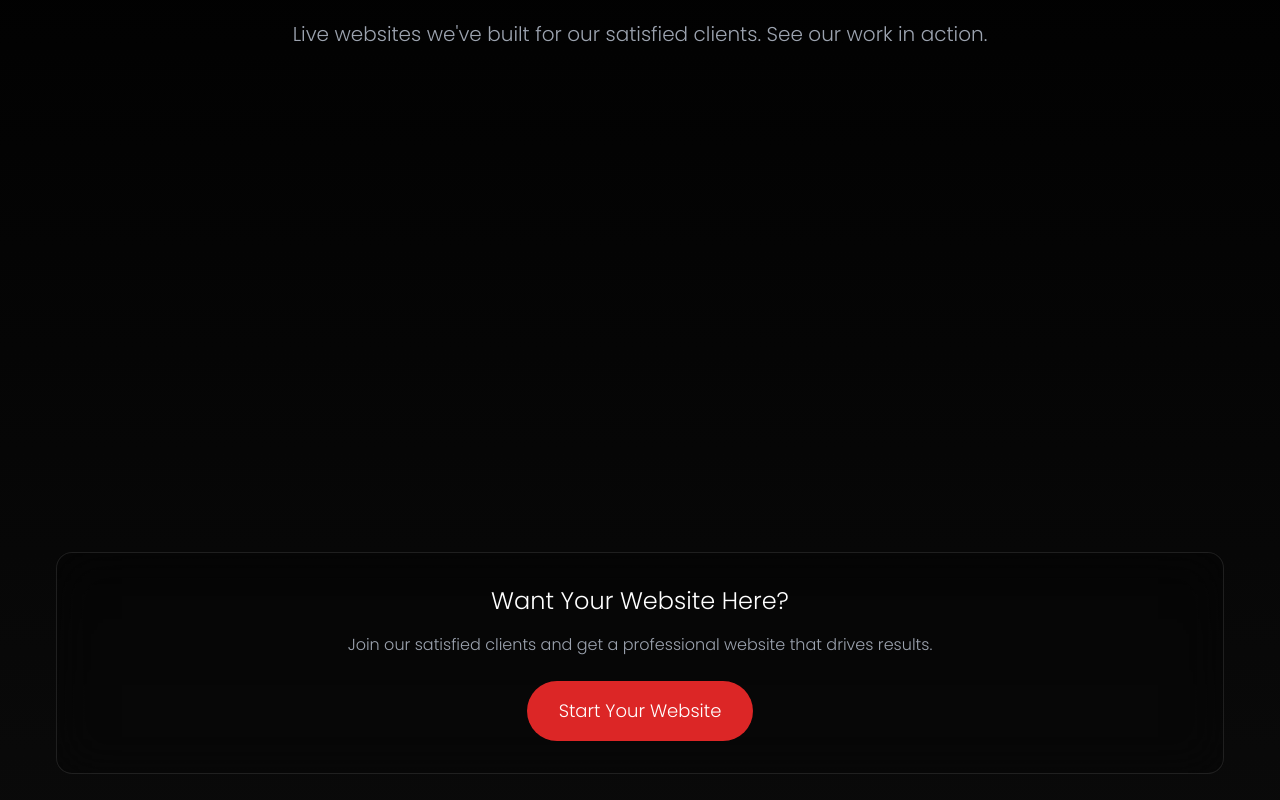
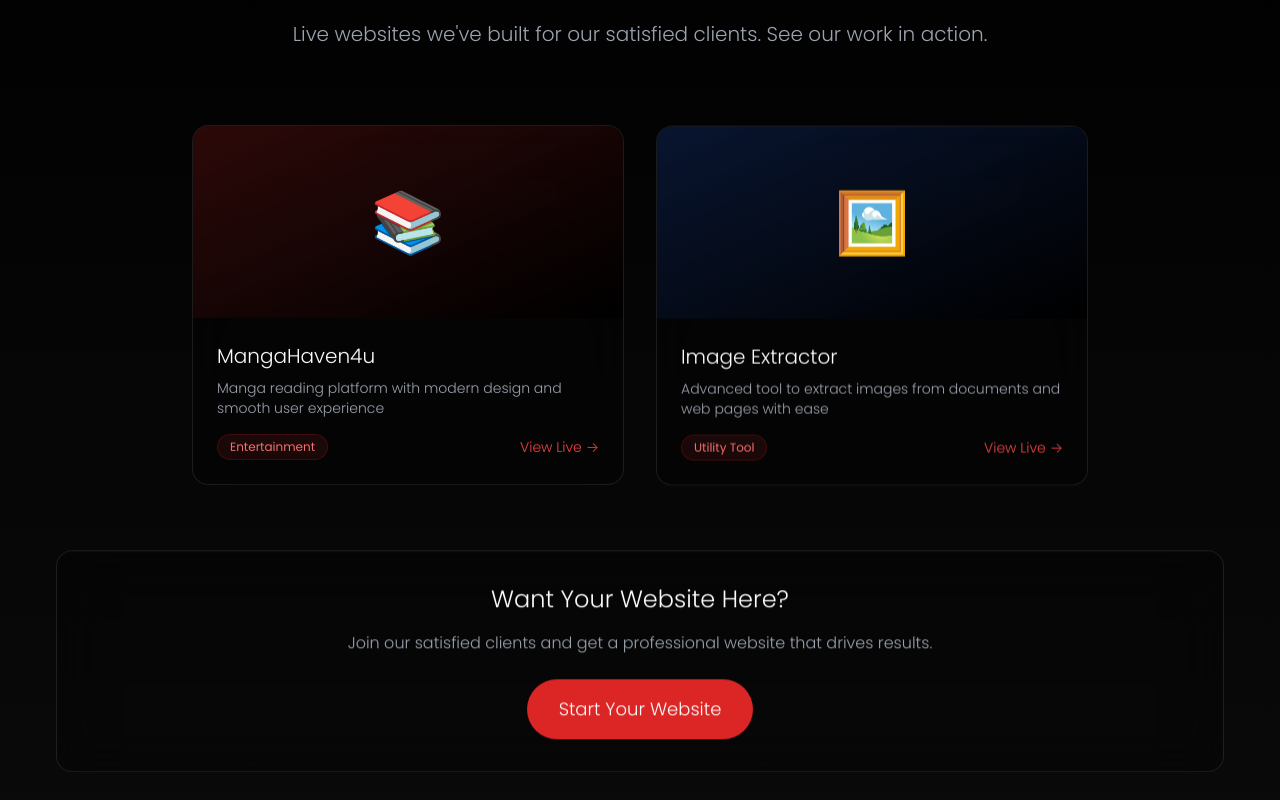
Before and after one commit to mdkaif-ai/Web-Dev-Studio, a React (Vite) app: page / in a window 1280 px wide. Shown: the part 3500-4300 px from the top of the page. Built offline with nearby package versions, Linux system fonts and the light colour scheme; no server answers; the database is empty.

Commit message:
Add Image Extractor to Client Websites section

```diff
--- a/src/pages/Index.tsx
+++ b/src/pages/Index.tsx
@@ -33,7 +33,7 @@ const Index = () => {
 
             {/* Client Websites Grid */}
             <div className="grid grid-cols-1 md:grid-cols-2 gap-8 mb-16 max-w-4xl mx-auto">
-              <div className="oneplus-card rounded-2xl overflow-hidden group animate-fade-in-up animate-float" style={{animationDelay: '0.1s'}}>
+              <div className="oneplus-card rounded-2xl overflow-hidden group card-enter animate-float" style={{animationDelay: '0.1s'}}>
                 <div className="h-48 bg-gradient-to-br from-red-600/20 to-black flex items-center justify-center">
                   <div className="text-6xl">📚</div>
                 </div>
@@ -58,7 +58,7 @@ const Index = () => {
                 </div>
               </div>
 
-              <div className="oneplus-card rounded-2xl overflow-hidden group animate-fade-in-up animate-float" style={{animationDelay: '0.2s'}}>
+              <div className="oneplus-card rounded-2xl overflow-hidden group card-enter animate-float" style={{animationDelay: '0.2s'}}>
                 <div className="h-48 bg-gradient-to-br from-blue-600/20 to-black flex items-center justify-center">
                   <div className="text-6xl">🖼️</div>
                 </div>
@@ -85,7 +85,7 @@ const Index = () => {
             </div>
 
             {/* Bottom CTA */}
-            <div className="oneplus-card p-8 rounded-2xl text-center animate-fade-in-up" style={{animationDelay: '0.3s'}}>
+            <div className="oneplus-card p-8 rounded-2xl text-center card-enter animate-float" style={{animationDelay: '0.3s'}}>
               <h3 className="text-2xl font-light text-white mb-4">
                 Want Your Website Here?
               </h3>
```
